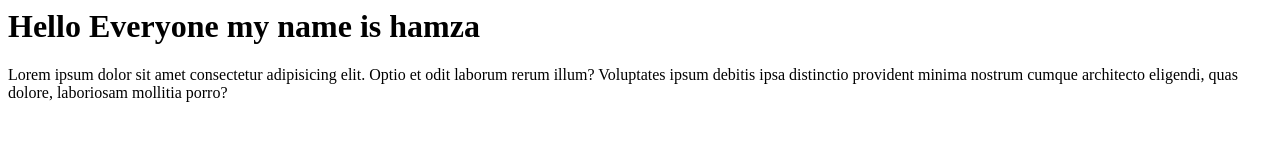
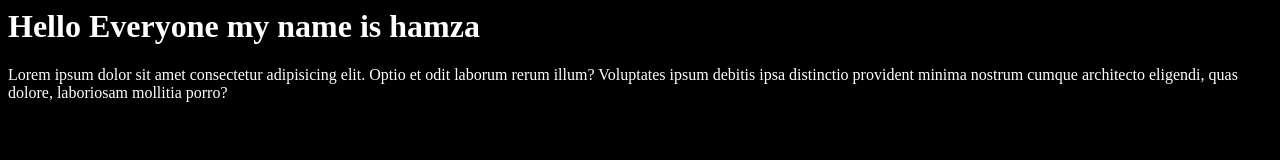
Before and after one commit to Hamzabaloch08/learning-JS-Beginner-to-Expert-Level, a plain HTML site: page DOM/All-DOM-selectors-NodeList-&-HTMLCollection/index.html in a window 1280 px wide. Drawn offline with Linux system fonts and the light colour scheme.

Commit message:
Update index.html

```diff
--- a/DOM/All-DOM-selectors-NodeList-&-HTMLCollection/index.html
+++ b/DOM/All-DOM-selectors-NodeList-&-HTMLCollection/index.html
@@ -3,8 +3,14 @@
     <meta charset="UTF-8" />
     <meta name="viewport" content="width=device-width, initial-scale=1.0" />
     <title>Document</title>
+    <style>
+      .bg-dark{
+        background-color: #000000;
+        color: #ffffff;
+      }
+    </style>
   </head>
-  <body>
+  <body class="bg-dark">
     <div>
       <h1>Hello Everyone my name is hamza</h1>
       <p>
```
